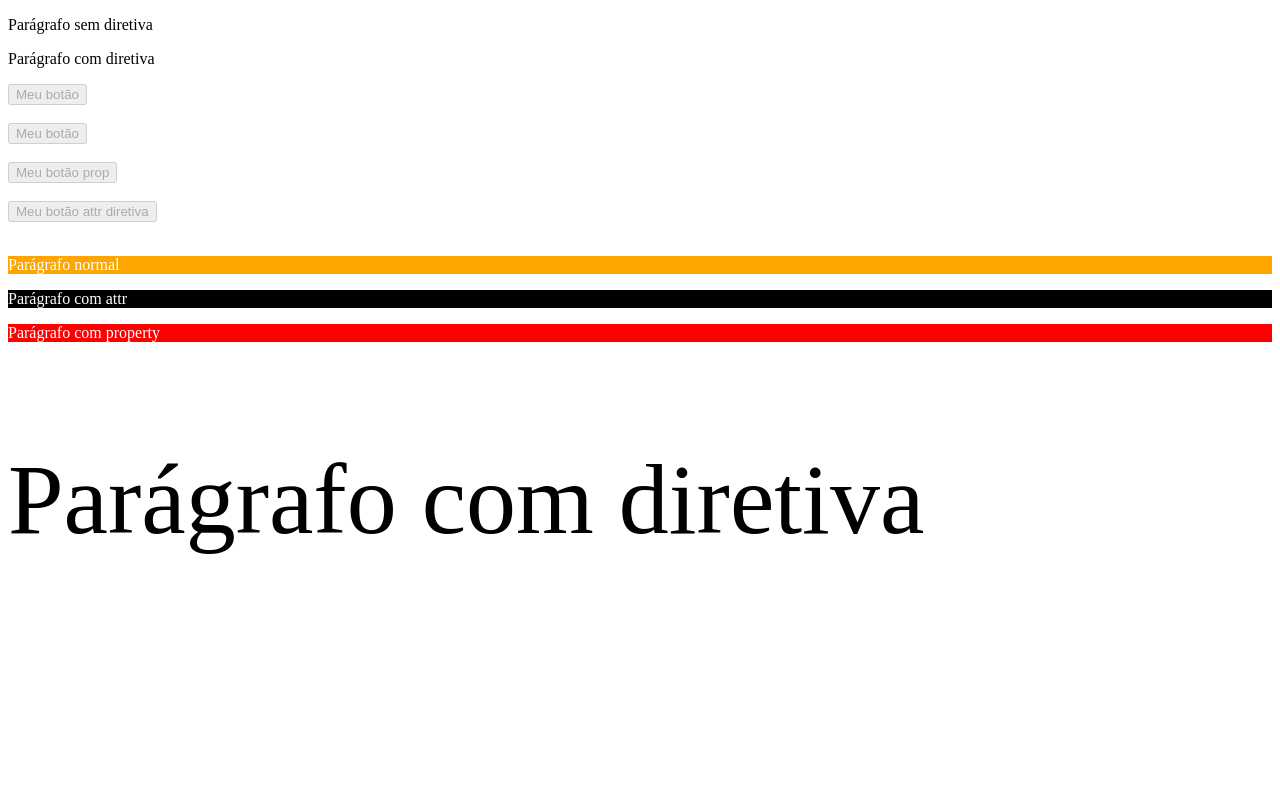
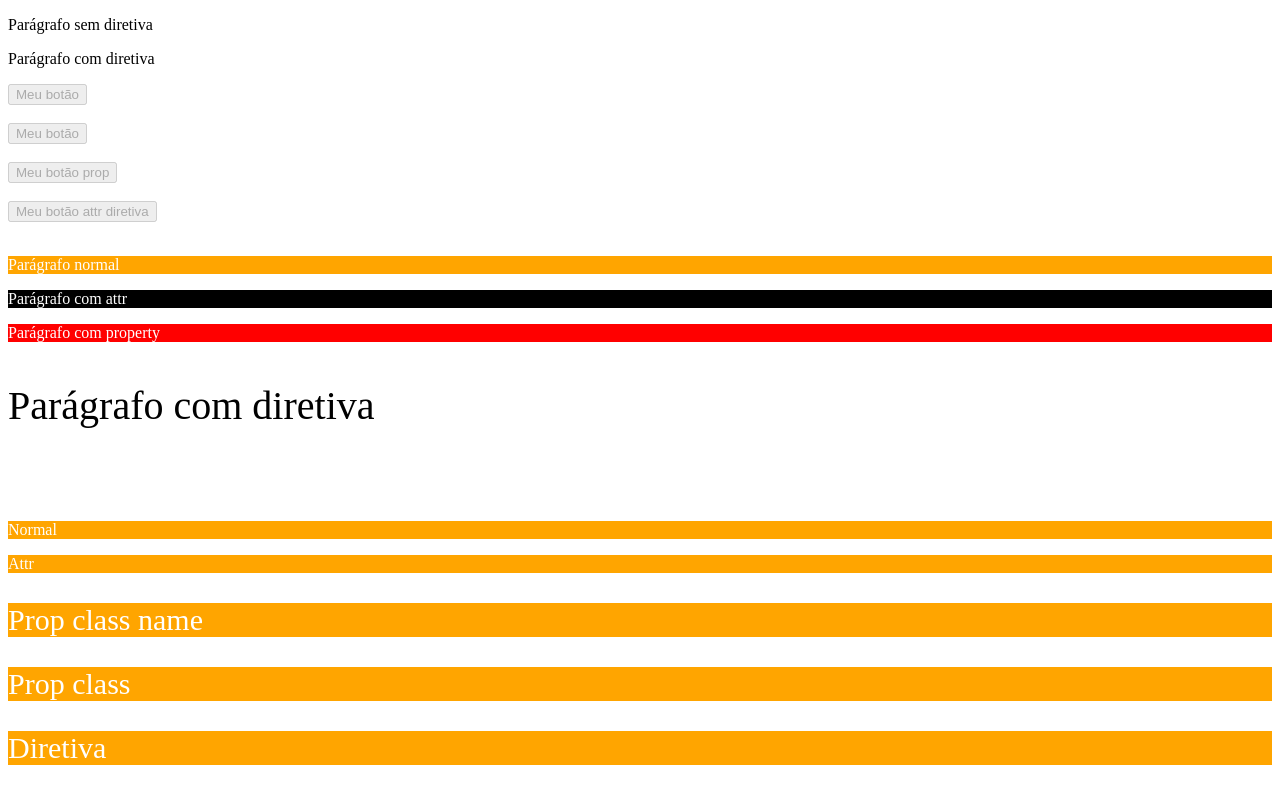
Before and after one commit to thiago-desenv/fundamentos-angular-v17, an Angular app: page / in a window 1280 px wide. Built offline with nearby package versions, Linux system fonts and the light colour scheme.

Commit message:
Usado @Hostbinding com diferentes implementações com class do HTML

```diff
--- a/src/app/app.component.html
+++ b/src/app/app.component.html
@@ -17,7 +17,13 @@
 <p [attr.style]="'background-color: black; color: white;'">Parágrafo com attr</p>
 <p [style]="{backgroundColor: 'red', color: 'white'}">Parágrafo com property</p>
 <p appStyle>Parágrafo com diretiva</p>
-
+<br>
+<br>
+<p class="meu-texto">Normal</p>
+<p [attr.class]="'meu-texto'">Attr</p>
+<p [className]="'meu-texto meu-size'">Prop class name</p>
+<p [class]="{ 'meu-texto': true, 'meu-size': true }">Prop class</p>
+<p appClass>Diretiva</p>
 <!-- <input type="text" #meuInput ngModel />
 
 Valor: {{ meuInput.value }} -->
--- a/src/app/app.module.ts
+++ b/src/app/app.module.ts
@@ -10,6 +10,7 @@ import { ComDiretivaComponent } from './com-diretiva/com-diretiva.component';
 import { HighlightDirective } from './directives/highlight.directive';
 import { DisabledDirective } from './directives/disabled.directive';
 import { StyleDirective } from './directives/style.directive';
+import { ClassDirective } from './directives/class.directive';
 
 @NgModule({
   declarations: [
@@ -19,7 +20,8 @@ import { StyleDirective } from './directives/style.directive';
     ComDiretivaComponent,
     HighlightDirective,
     DisabledDirective,
-    StyleDirective
+    StyleDirective,
+    ClassDirective
   ],
   imports: [
     BrowserModule,
--- /dev/null
+++ b/src/app/directives/class.directive.ts
@@ -0,0 +1,10 @@
+import { Directive, HostBinding } from "@angular/core";
+
+@Directive({
+  selector: '[appClass]'
+})
+export class ClassDirective {
+  // @HostBinding('attr.class') attrClass = 'meu-texto meu-size';
+  // @HostBinding('className') className = 'meu-texto meu-size';
+  @HostBinding('class') propClassObj = { 'meu-texto': true, 'meu-size': true }
+}
--- a/src/app/directives/style.directive.ts
+++ b/src/app/directives/style.directive.ts
@@ -9,5 +9,5 @@ export class StyleDirective {
   // @HostBinding('style') propStyleObj = { backgroundColor: 'pink', color: 'white' };
   // @HostBinding('style.backgroundColor') bgColor = 'green';
   // @HostBinding('style.color') color = 'white';
-  @HostBinding('style.fontSize.px') size = 100;
+  @HostBinding('style.fontSize.px') size = 40;
 }
--- a/src/styles.scss
+++ b/src/styles.scss
@@ -1 +1,9 @@
 /* You can add global styles to this file, and also import other style files */
+.meu-texto {
+  background-color: orange;
+  color: white
+}
+
+.meu-size {
+  font-size: 30px
+}
```
